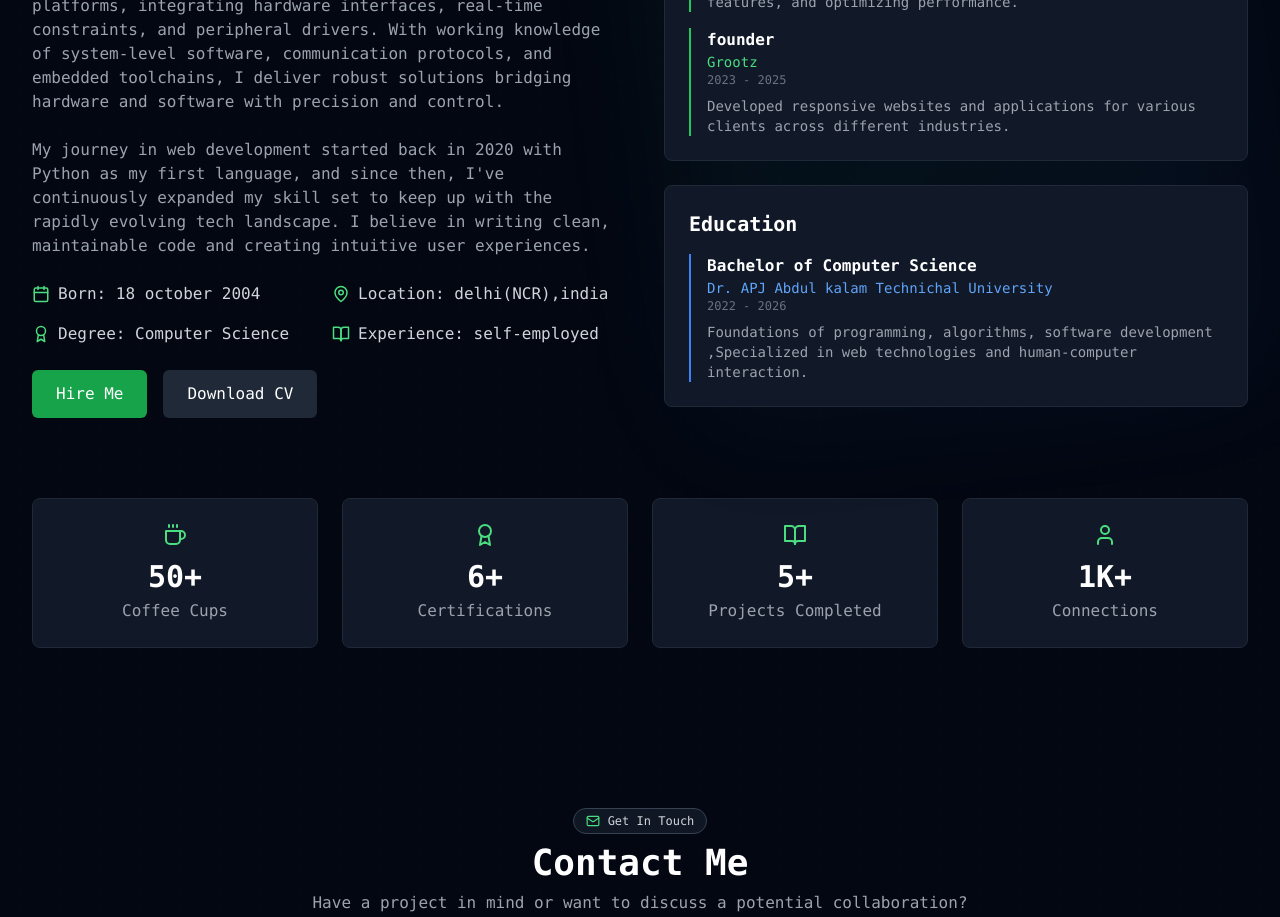
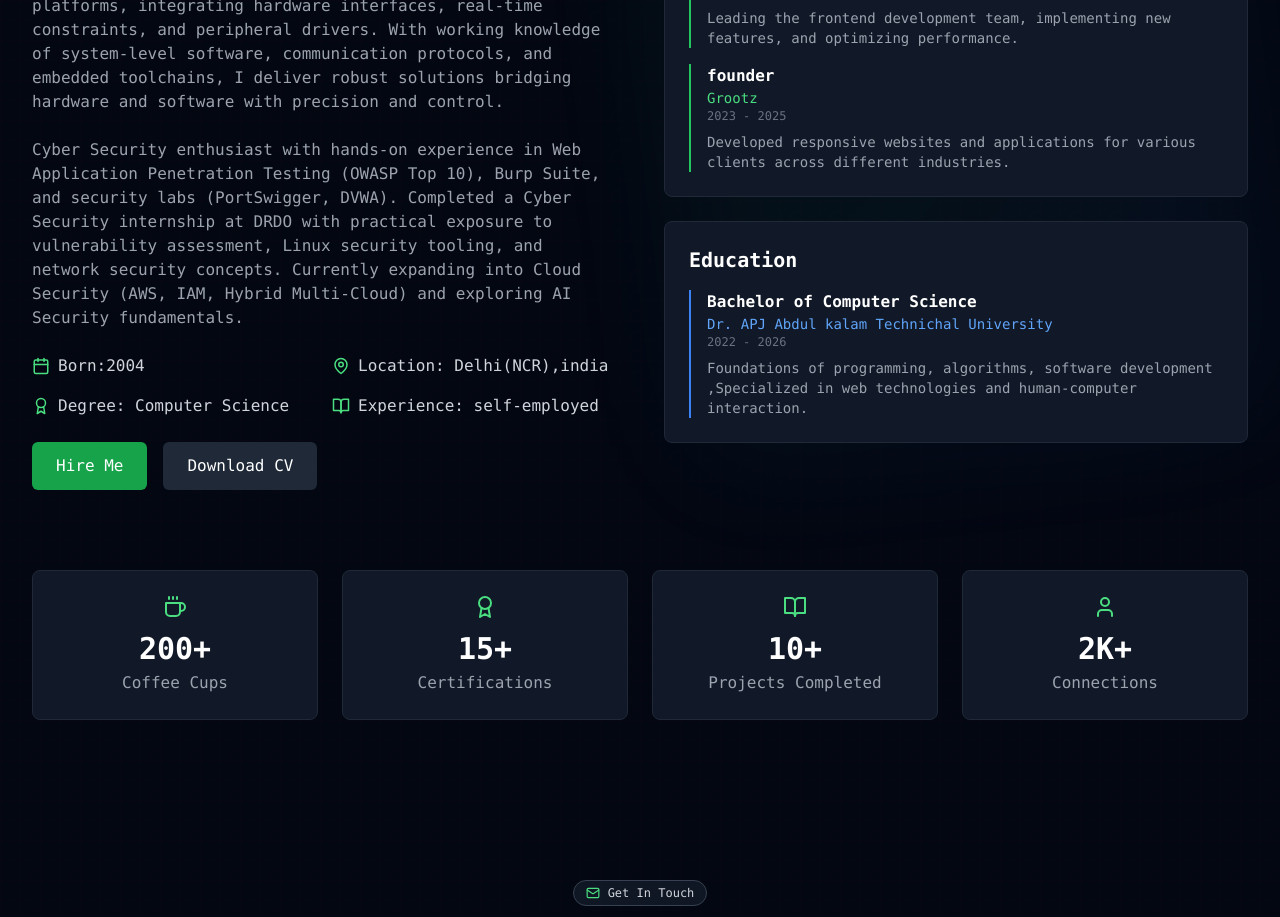
Before and after one commit to shivamrajputa400/Portfolio, a React (Vite) app: page / in a window 1280 px wide. Shown: the part 3800-4717 px from the top of the page. Built offline with nearby package versions, Linux system fonts and the light colour scheme.

Commit message:
Update About.tsx

```diff
--- a/src/components/About.tsx
+++ b/src/components/About.tsx
@@ -21,19 +21,20 @@ export const About = () => {
           </p>
 
           <p className="text-gray-400 mb-6">
-            My journey in web development started back in 2020 with Python as my first language, and since then, I've continuously
-            expanded my skill set to keep up with the rapidly evolving tech landscape. I believe in
-            writing clean, maintainable code and creating intuitive user experiences.
+          Cyber Security enthusiast with hands-on experience in Web Application Penetration Testing (OWASP Top 10),
+Burp Suite, and security labs (PortSwigger, DVWA). Completed a Cyber Security internship at DRDO with
+practical exposure to vulnerability assessment, Linux security tooling, and network security concepts.
+Currently expanding into Cloud Security (AWS, IAM, Hybrid Multi-Cloud) and exploring AI Security fundamentals.
           </p>
 
           <div className="grid grid-cols-2 gap-4 mb-6">
             <div className="flex items-center">
               <Calendar size={18} className="text-green-400 mr-2" />
-              <span className="text-gray-300">Born: 18 october 2004</span>
+              <span className="text-gray-300">Born:2004</span>
             </div>
             <div className="flex items-center">
               <MapPin size={18} className="text-green-400 mr-2" />
-              <span className="text-gray-300">Location: delhi(NCR),india</span>
+              <span className="text-gray-300">Location: Delhi(NCR),india</span>
             </div>
             <div className="flex items-center">
               <Award size={18} className="text-green-400 mr-2" />
@@ -120,10 +121,10 @@ export const About = () => {
 
       <div className="mt-20 grid grid-cols-2 md:grid-cols-4 gap-6">
         {[
-          { icon: <Coffee size={24} />, count: '50+', label: 'Coffee Cups' },
-          { icon: <Award size={24} />, count: '6+', label: 'Certifications' },
-          { icon: <BookOpen size={24} />, count: '5+', label: 'Projects Completed' },
-          { icon: <User size={24} />, count: '1K+', label: 'Connections' },
+          { icon: <Coffee size={24} />, count: '200+', label: 'Coffee Cups' },
+          { icon: <Award size={24} />, count: '15+', label: 'Certifications' },
+          { icon: <BookOpen size={24} />, count: '10+', label: 'Projects Completed' },
+          { icon: <User size={24} />, count: '2K+', label: 'Connections' },
         ].map((stat, index) => (
           <div
             key={index}
```
